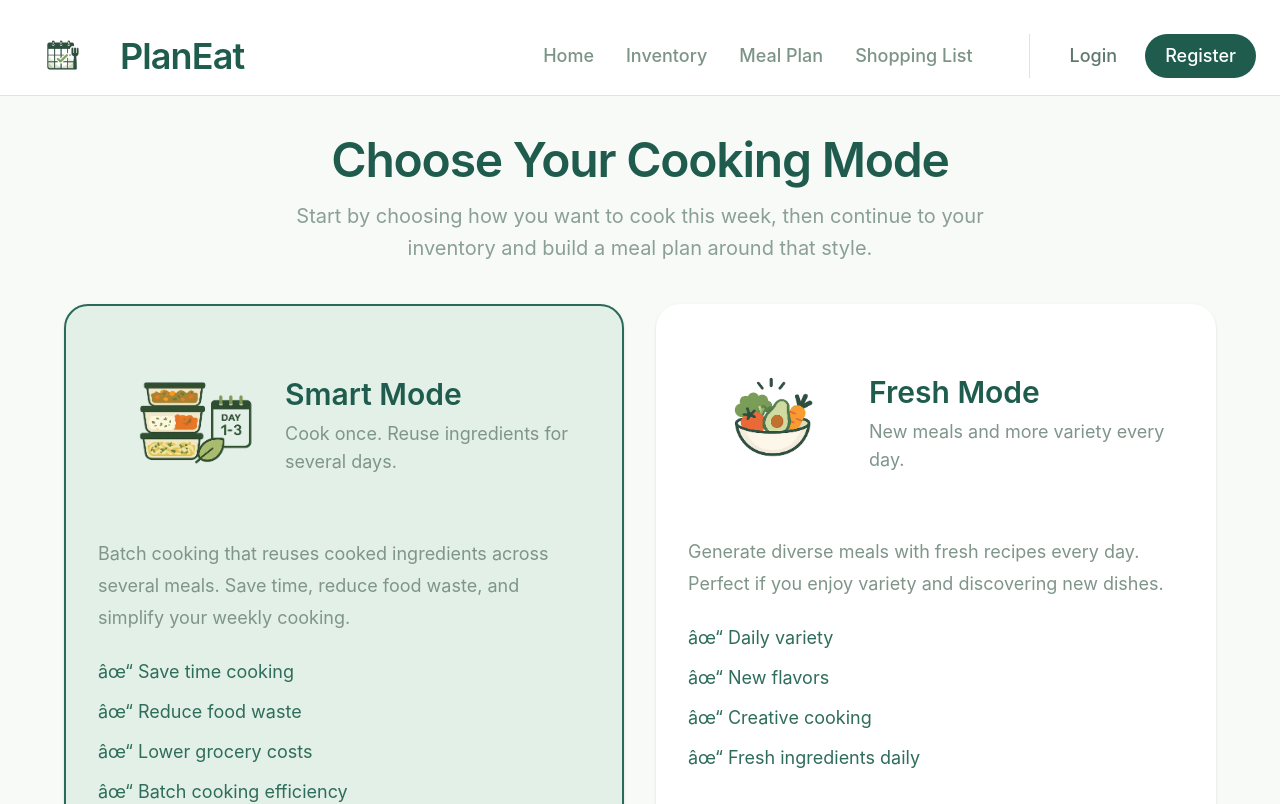
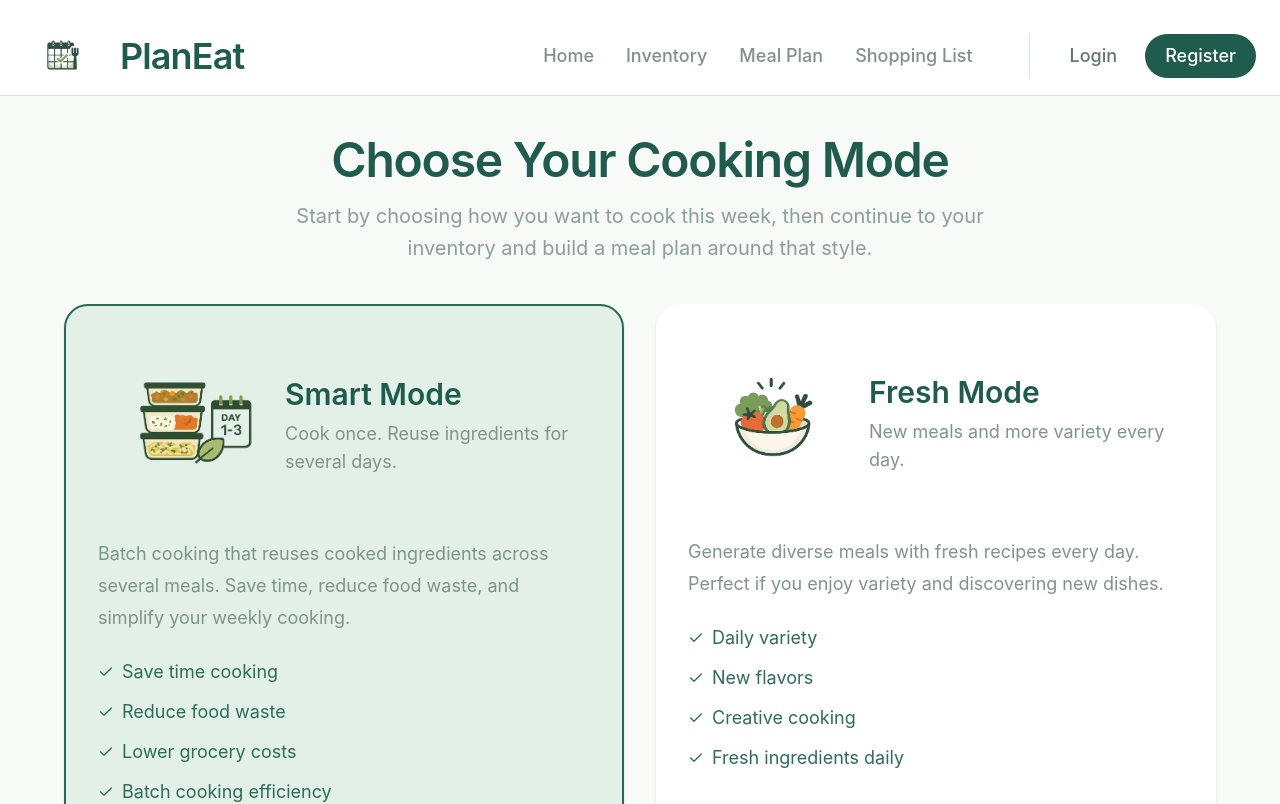
Before and after one commit to TatevikTadevosyan86/PlanEat, a React app in the folder frontend/: page / in a window 1280 px wide. Shown: the top 804 px of the page. Built offline with nearby package versions, Linux system fonts and the light colour scheme; no server answers; the HTML template or start-up script is replaced by a standard one.

Commit message:
Improve meal plan UI

```diff
--- a/frontend/src/pages/Home.jsx
+++ b/frontend/src/pages/Home.jsx
@@ -2,6 +2,7 @@ import { Link } from 'react-router-dom'
 
 import freshImage from '../assets/fresh.png'
 import smartImage from '../assets/smart.png'
+import { Check } from 'lucide-react'
 
 /**
  * Landing page where the user chooses the planning style for the upcoming week.
@@ -55,12 +56,27 @@ function Home({ planningMode, setPlanningMode }) {
             Save time, reduce food waste, and simplify your weekly cooking.
           </p>
 
-          <ul className="mt-6 space-y-3 text-lg text-[#2e6d5b]">
-            <li>âœ“ Save time cooking</li>
-            <li>âœ“ Reduce food waste</li>
-            <li>âœ“ Lower grocery costs</li>
-            <li>âœ“ Batch cooking efficiency</li>
-          </ul>
+         <ul className="mt-6 space-y-3 text-lg text-[#2e6d5b]">
+  <li className="flex items-center gap-2">
+    <Check size={16} />
+    <span>Save time cooking</span>
+  </li>
+
+  <li className="flex items-center gap-2">
+    <Check size={16} />
+    <span>Reduce food waste</span>
+  </li>
+
+  <li className="flex items-center gap-2">
+    <Check size={16} />
+    <span>Lower grocery costs</span>
+  </li>
+
+  <li className="flex items-center gap-2">
+    <Check size={16} />
+    <span>Batch cooking efficiency</span>
+  </li>
+</ul>
         </article>
 
         <article
@@ -95,11 +111,26 @@ function Home({ planningMode, setPlanningMode }) {
           </p>
 
           <ul className="mt-6 space-y-3 text-lg text-[#2e6d5b]">
-            <li>âœ“ Daily variety</li>
-            <li>âœ“ New flavors</li>
-            <li>âœ“ Creative cooking</li>
-            <li>âœ“ Fresh ingredients daily</li>
-          </ul>
+  <li className="flex items-center gap-2">
+    <Check size={16} />
+    <span>Daily variety</span>
+  </li>
+
+  <li className="flex items-center gap-2">
+    <Check size={16} />
+    <span>New flavors</span>
+  </li>
+
+  <li className="flex items-center gap-2">
+    <Check size={16} />
+    <span>Creative cooking</span>
+  </li>
+
+  <li className="flex items-center gap-2">
+    <Check size={16} />
+    <span>Fresh ingredients daily</span>
+  </li>
+</ul>
         </article>
       </section>
 
```
